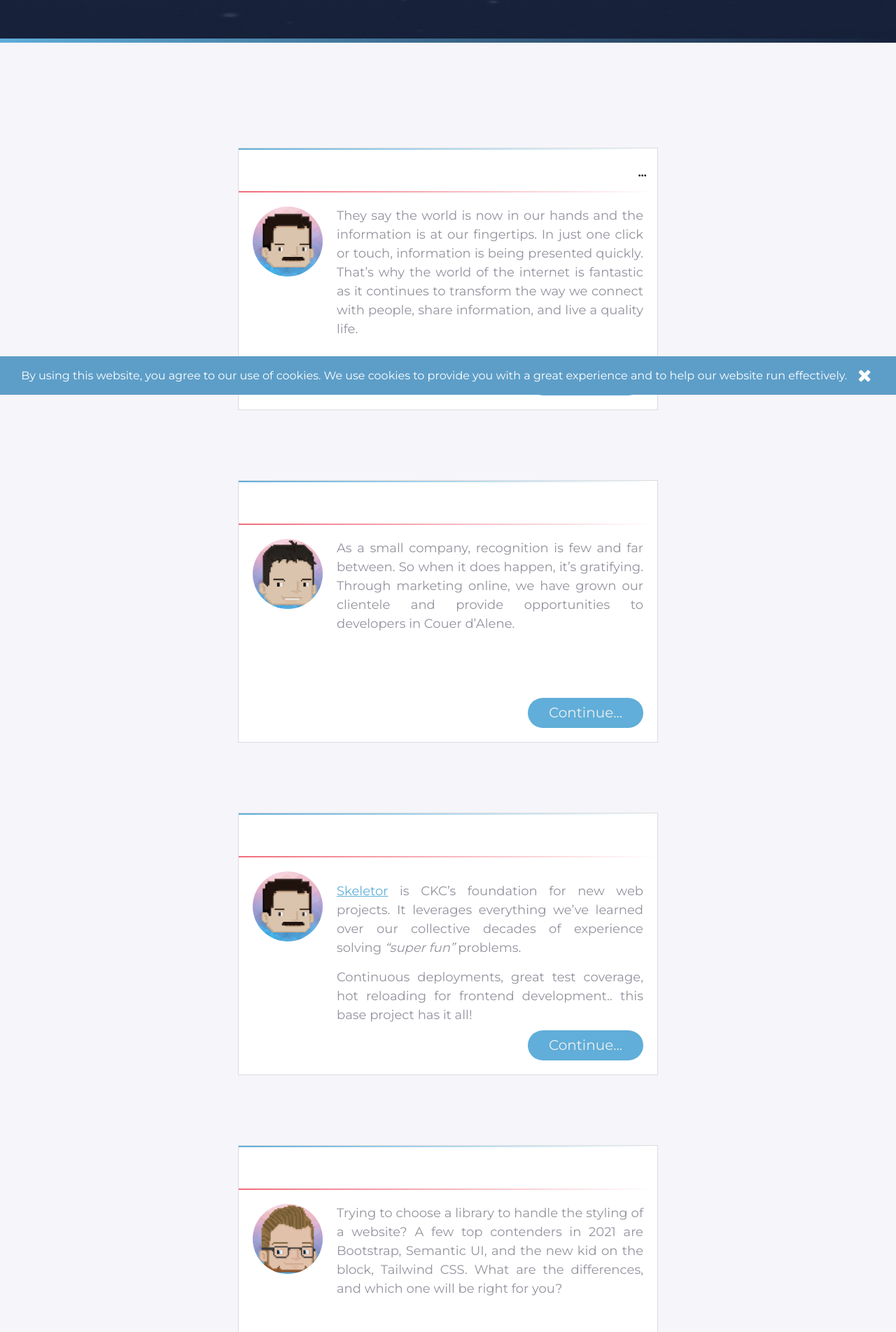
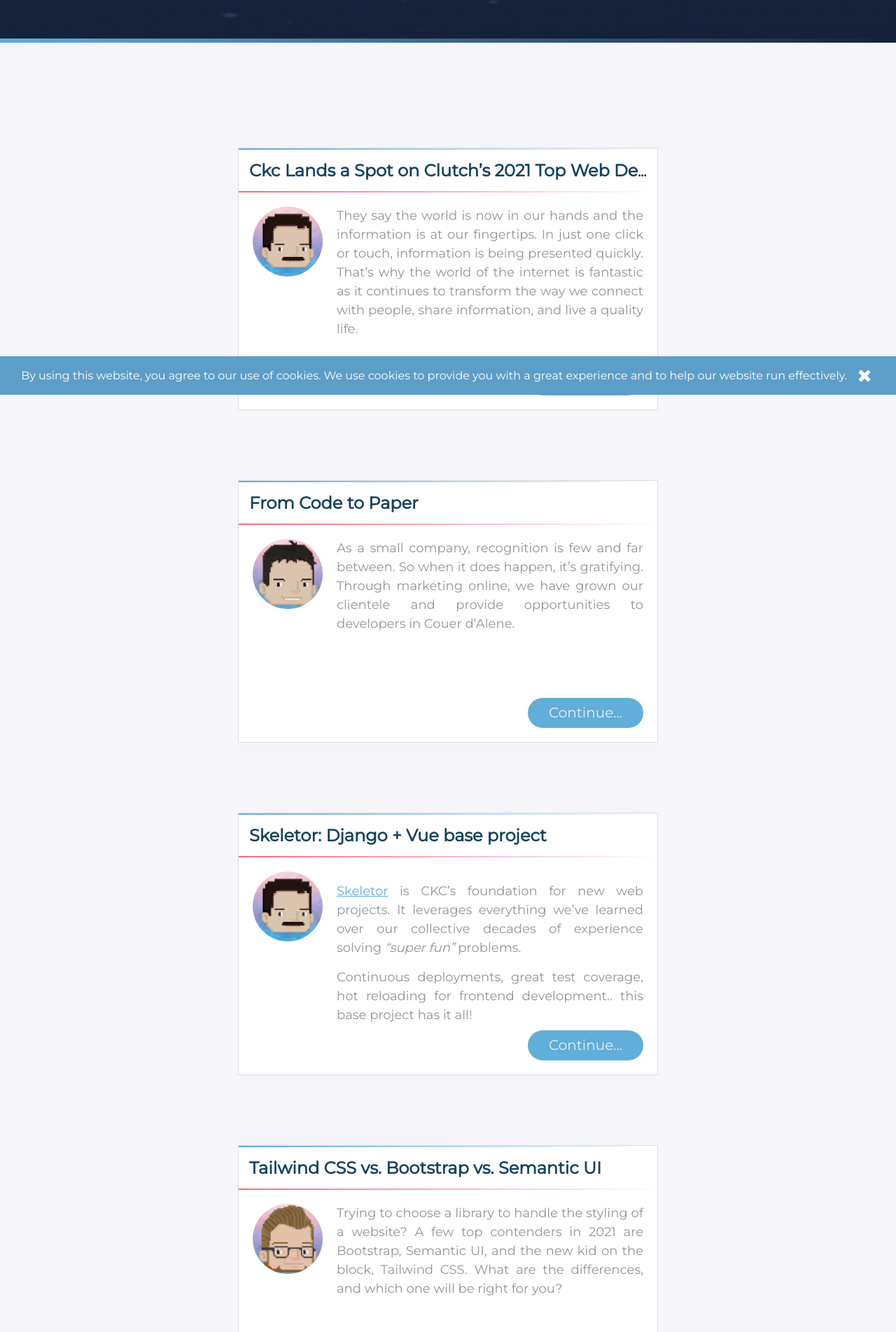
Before and after one commit to ckcollab/ckcollab, a Jekyll site: the page built from blog.html, in a window 1280 px wide. Shown: the part 336-2239 px from the top of the page at 70% size. Built offline with Jekyll 4.4.1, drawn with Linux system fonts in a browser that asks for light colours.

Commit message:
fix issue: https://github.com/ckcollab/ckcollab/issues/142

```diff
--- a/assets/css/pages/blog-landing/index.css
+++ b/assets/css/pages/blog-landing/index.css
@@ -183,7 +183,7 @@ section.heading {
 
 .media-heading a {
     text-decoration: none;
-    color: white;
+    color: #15425f;
     font-size: 24px;
 }
 
```
